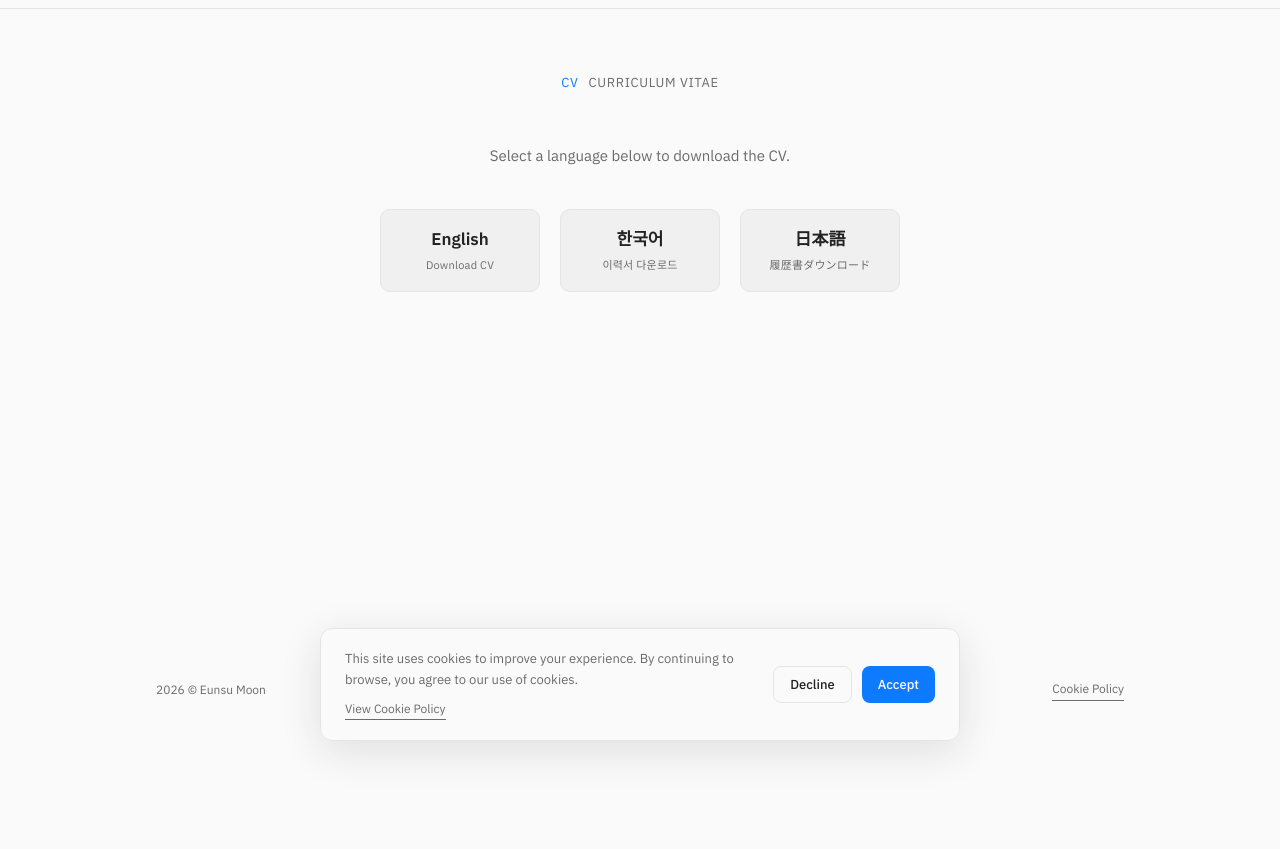
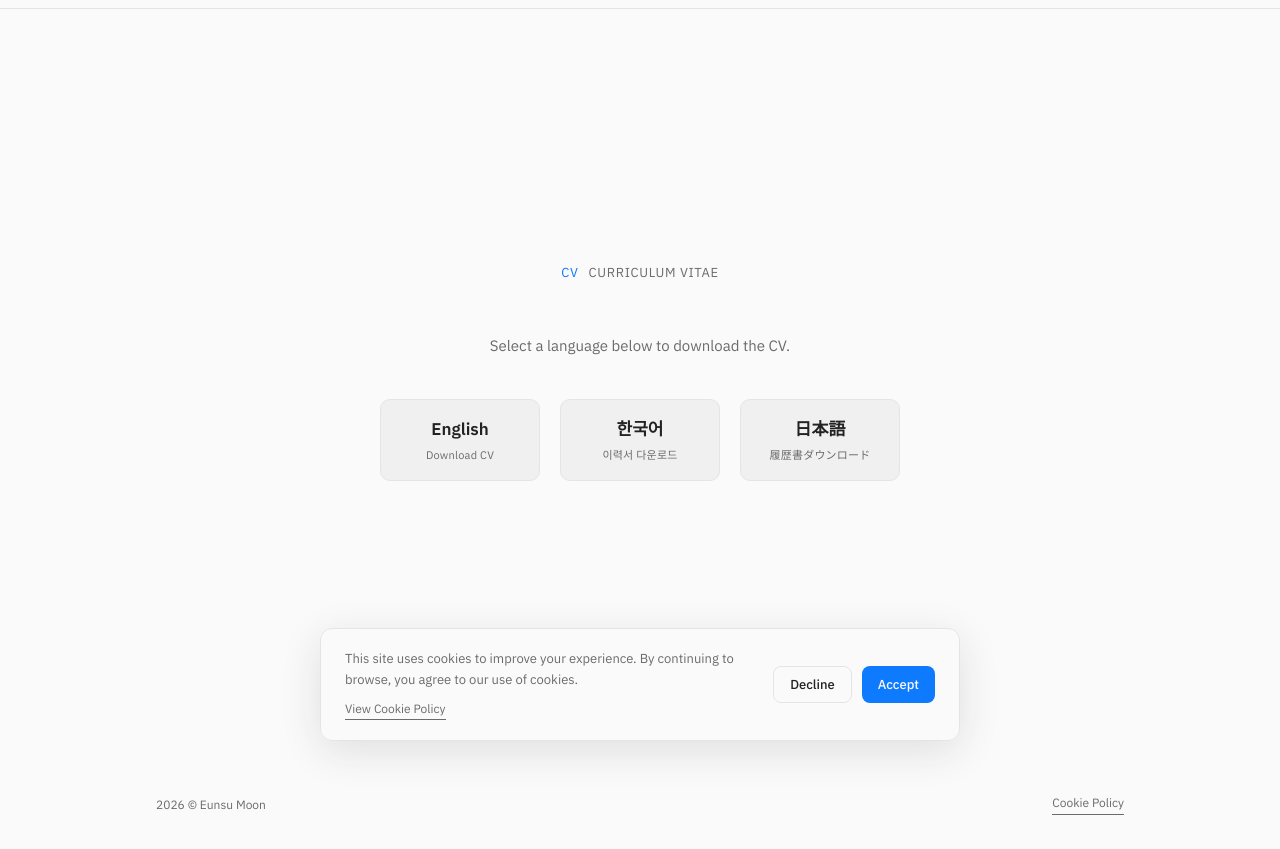
Before and after one commit to eunsumoon/portfolio, a plain HTML site: page cv/index.html in a window 1280 px wide. Shown: the part 39-888 px from the top of the page. Before the commit the page ends 800 px from the top, so only its background shows below. Drawn offline with Linux system fonts and the light colour scheme; a web font is replaced by a local one.

Commit message:
CV page: translate subtitle per language, vertically center hero content

```diff
--- a/css/style.css
+++ b/css/style.css
@@ -1259,6 +1259,13 @@ section {
 /* =========================================================
    CV 다운로드 페이지 전용 (cv/index.html)
    ========================================================= */
+.cv-section {
+  min-height: calc(100dvh - var(--header-h));
+  box-sizing: border-box;
+  display: flex;
+  align-items: center;
+  justify-content: center;
+}
 .cv-content {
   max-width: 640px;
   margin: 0 auto;
--- a/cv/index.html
+++ b/cv/index.html
@@ -63,7 +63,7 @@
 
   <section class="cv-section" style="border-top:none;">
     <div class="cv-content">
-      <div class="section-label"><span class="section-num">CV</span> <span>Curriculum Vitae</span></div>
+      <div class="section-label"><span class="section-num">CV</span> <span data-i18n="cv.subtitle">Curriculum Vitae</span></div>
 
       <p class="cv-lead" data-i18n="cv.lead">언어를 선택해 이력서를 다운로드해주세요.</p>
 
--- a/js/script.js
+++ b/js/script.js
@@ -16,6 +16,7 @@ const translations = {
   ko: {
     "meta.title": "eunsumoon.com",
     "cv.lead": "언어를 선택해 이력서를 다운로드해주세요.",
+    "cv.subtitle": "이력서",
     "nav.about": "소개",
     "nav.works": "작업",
     "nav.contact": "연락처",
@@ -65,6 +66,7 @@ const translations = {
   en: {
     "meta.title": "eunsumoon.com",
     "cv.lead": "Select a language below to download the CV.",
+    "cv.subtitle": "Curriculum Vitae",
     "nav.about": "About",
     "nav.works": "Works",
     "nav.contact": "Contact",
@@ -114,6 +116,7 @@ const translations = {
   ja: {
     "meta.title": "eunsumoon.com",
     "cv.lead": "言語を選択して履歴書をダウンロードしてください。",
+    "cv.subtitle": "履歴書",
     "nav.about": "プロフィール",
     "nav.works": "作品",
     "nav.contact": "お問い合わせ",
```
